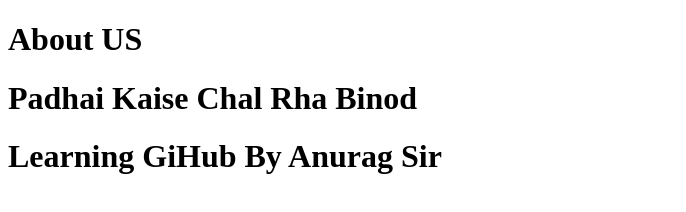
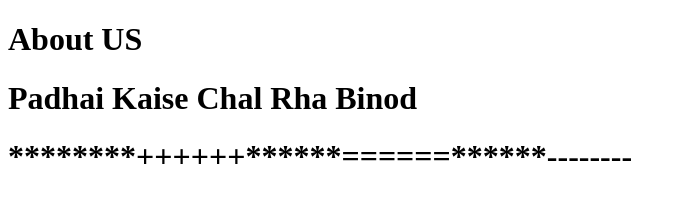
Before and after one commit to dce-darbhangaorg/learning-git, a plain HTML site: page about.html in a window 1280 px wide. Shown: the whole page, without its empty margins (0-686 px from the left). Drawn offline with Linux system fonts and the light colour scheme.

Commit message:
Learning git To Operator

```diff
--- a/about.html
+++ b/about.html
@@ -9,6 +9,6 @@
 <body>
     <h1>About US</h1>
      <h1>Padhai Kaise Chal Rha Binod</h1>
-    <h1>Learning GiHub By Anurag Sir</h1>
+    <h1>********++++++******======******--------</h1>
 </body>
 </html>
```
